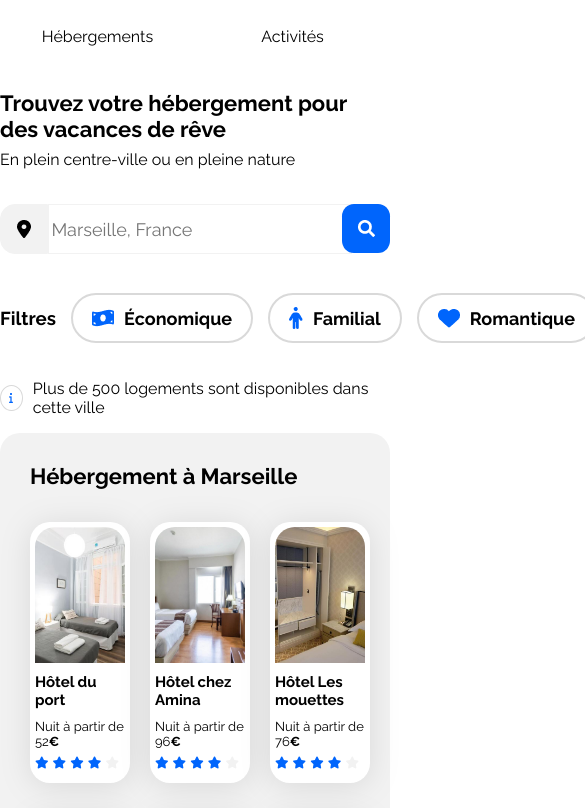
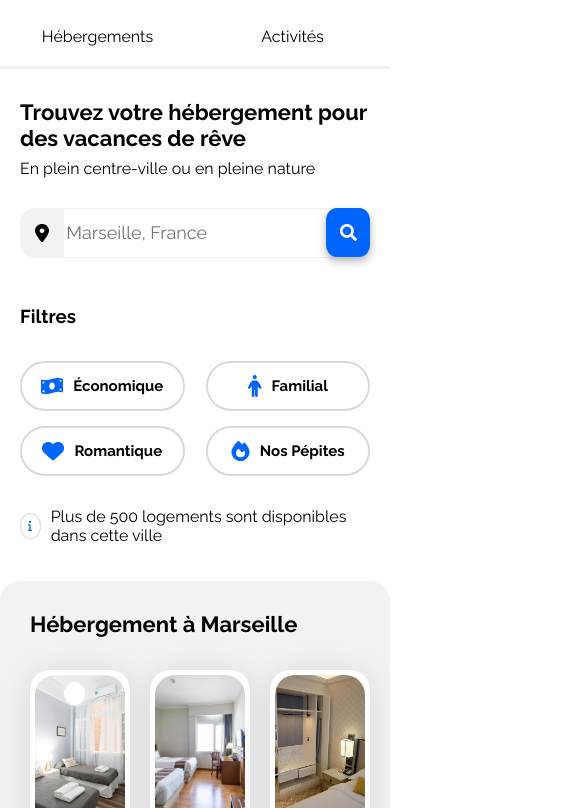
Before and after one commit to AllOut42/Booki, a plain HTML site: page index.html in a window 390 px wide. Shown: the part 64-872 px from the top of the page, 585 px wide, since content can reach past the window. Drawn offline with Linux system fonts and the light colour scheme.

Commit message:
filtre + marge + ombre loupe

```diff
--- a/css/style.css
+++ b/css/style.css
@@ -210,7 +210,7 @@ a {
   align-items: center;
 }
 
-.filtres .bouton {
+.filtres button {
   display: flex;
   justify-content: center;
   align-items: center;
@@ -230,7 +230,7 @@ a {
   gap: 15px;
 }
 
-.filtres .bouton:hover {
+.filtres button:hover {
   background-color: #deebff;
   cursor: pointer;
 }
@@ -528,13 +528,14 @@ footer div {
     display: flex;
     justify-content: center;
     padding: 0;
-    padding-bottom: 30px;
+    padding-bottom: 20px;
     width: 50%;
+    border-bottom: 3px solid #f2f2f2;
   }
 
   nav li:hover {
     color: #0065fc;
-    border-bottom: 2px solid #0065fc;
+    border-bottom: 3px solid #0065fc;
   }
 
   nav li a {
@@ -547,17 +548,22 @@ footer div {
     padding-top: 0;
   }
 
+  .t1 {
+    margin: 30px 20px 0 20px;
+  }
+
   .valider {
     display: none;
   }
 
   .btn-recherche {
+    margin: 30px 20px;
     height: 49px;
-    width: 100%;
+    width: auto;
   }
 
   .btn-recherche form {
-    width: 80%;
+    width: 90%;
   }
 
   .tel-valider {
@@ -567,7 +573,33 @@ footer div {
     width: 49px;
     border: #0065fc;
     background-color: #0065fc;
+    box-shadow: 0px 4px 8px rgba(0, 0, 0, 0.3);
     border-radius: 25%;
     margin-left: -10px;
   }
+
+  .filtres {
+    margin: 0 20px;
+    align-items: flex-start;
+    flex-direction: column;
+  }
+
+  .filtre-1 {
+    width: 100%;
+    justify-content: space-between;
+    flex-wrap: wrap;
+  }
+
+  .filtres button {
+    padding: 0;
+    font-size: 15px;
+    width: 47%;
+  }
+  .filtres button p {
+    margin: 0;
+  }
+
+  .infobulle {
+    margin: 0 20px 20px 20px;
+  }
 }
--- a/index.html
+++ b/index.html
@@ -57,19 +57,19 @@
       <div class="filtres">
         <h3>Filtres</h3>
         <div class="filtre-1">
-          <button class="bouton">
+          <button class="bouton1">
             <img src="./images/symboles/economique.png" alt="economique" />
             <p>Économique</p>
           </button>
-          <button class="bouton">
+          <button class="bouton1">
             <img src="./images/symboles/familial.png" alt="familial" />
             <p>Familial</p>
           </button>
-          <button class="bouton">
+          <button class="bouton2">
             <img src="./images/symboles/romantique.png" alt="romantique" />
             <p>Romantique</p>
           </button>
-          <button class="bouton">
+          <button class="bouton2">
             <img src="./images/symboles/pepites.png" alt="nos pepites" />
             <p>Nos Pépites</p>
           </button>
```
